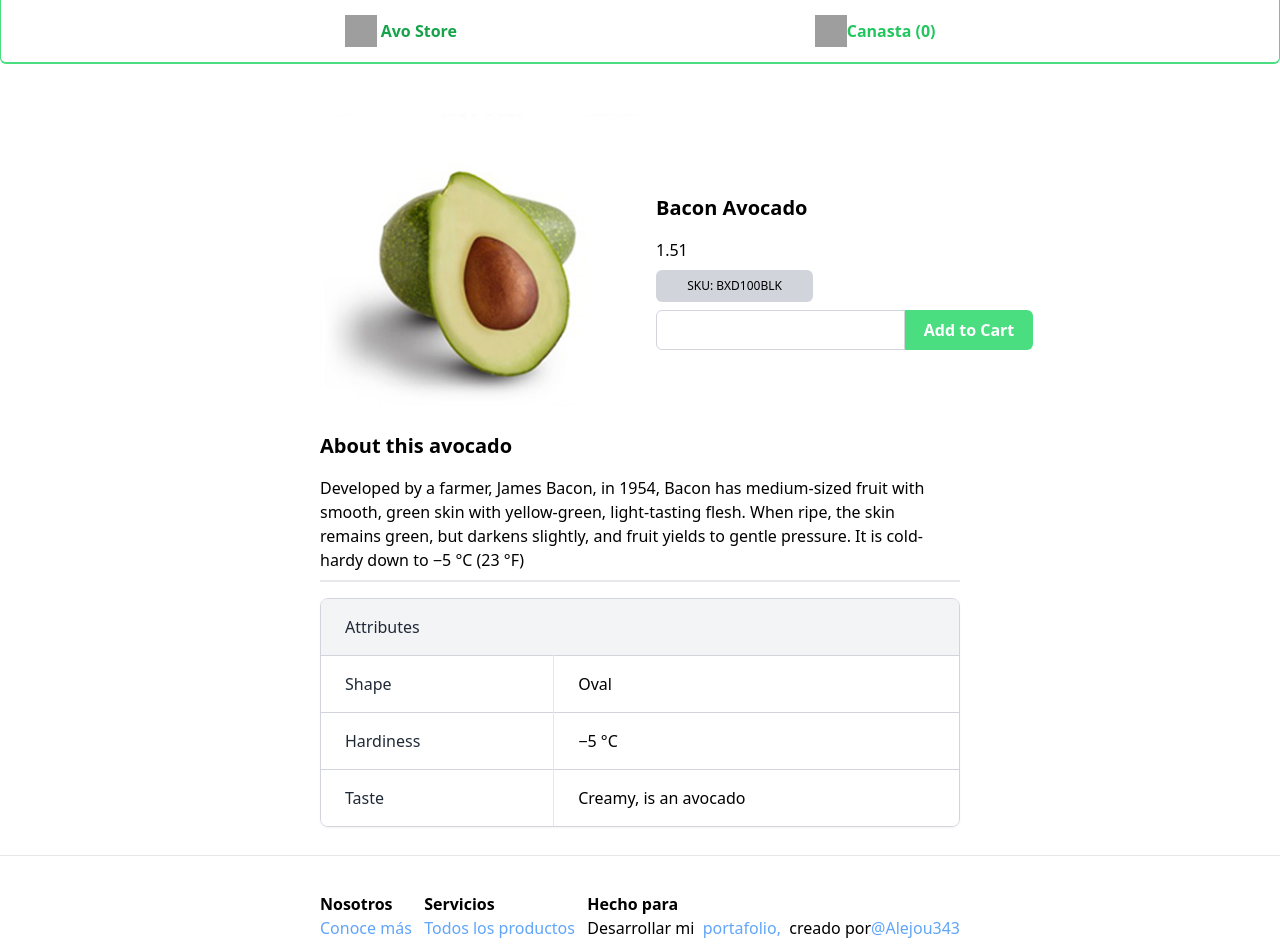
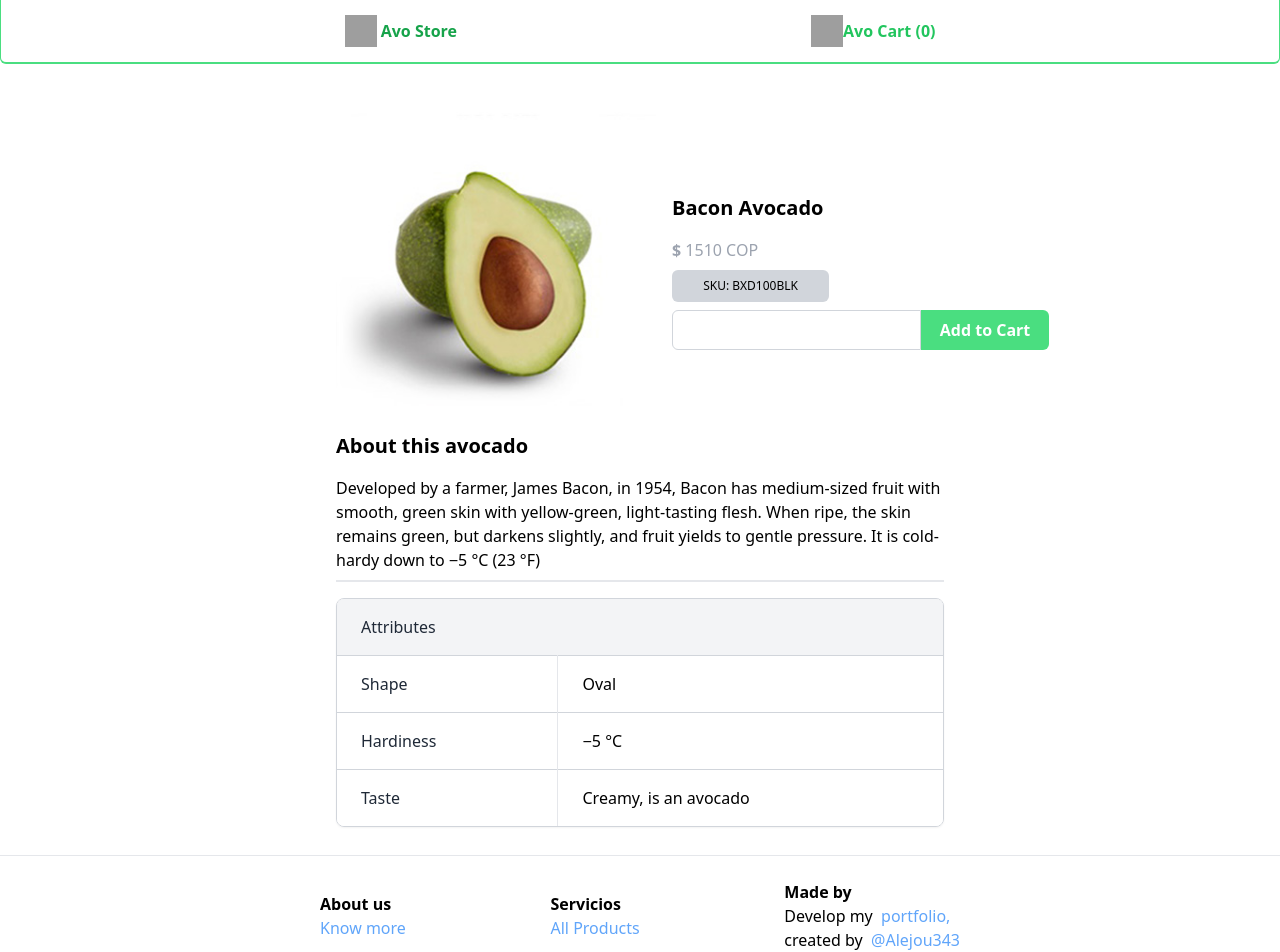
Before and after one commit to Alejou343/nextjs-typescript, a Next.js app: page /product/098323ks in a window 1280 px wide. Shown: the top 952 px of the page. Built offline with nearby package versions, Linux system fonts and the light colour scheme; grey boxes are pictures that could not be loaded.

Commit message:
Updates to UI and ready to deploy

```diff
--- a/components/AboutContent.tsx
+++ b/components/AboutContent.tsx
@@ -6,7 +6,7 @@ const AboutContent = () => {
   return (
     <div className="About-content flex flex-col justify-center">
         <h1 className="mx-auto font-bold my-8 text-3xl">13 Surprising Facts About Avocados</h1>
-        <img src="./images/avocados.jpg" alt="Avocados" className="w-2/4 mx-auto" />
+        <img src="./images/avocados.jpg" alt="Avocados" className="w-2/4 mx-auto rounded-md" />
         <p className="text-center mb-8 mt-2">Originally from <a href="/" className="text-blue-400">Taste of home</a></p>
         <div className="Products grid grid-cols-2 gap-6 w-2/4 mx-auto mb-4">
             {facts.map(fact => <FactCard key={fact.id} title={fact.title} description={fact.description} id={fact.id} />)}
--- a/components/AvoCard.tsx
+++ b/components/AvoCard.tsx
@@ -17,7 +17,7 @@ const AvoCard: React.FC<DataFromAPI> = ({name, image, price, id}) => {
                 </div>
                 <div className="avo-info border-t-8 border-green-200 bg-green-50">
                     <h2 className="font-bold px-4 py-2">{name}</h2>
-                    <h4 className="pb-2 px-4 text-gray-400">{price}</h4>
+                    <h4 className="pb-2 px-4 text-gray-400"> <b>$</b> {1000 * price} COP</h4>
                 </div>
             </section>
         </Link>
--- a/components/AvoDetails.tsx
+++ b/components/AvoDetails.tsx
@@ -9,25 +9,31 @@ const AvoDetails: React.FC<MyComponentProps> = ({product}) => {
     const context = React.useContext(AppContext)
     const [number, setNumber] = React.useState<number>(1)
     const [charge, setCharge] = React.useState<boolean>(false)
+    const [alert, setAlert] = React.useState<boolean>(false)
     const { addToCart } = context
 
     const handleAddToCart = (product: TProduct, number: number) => {
         setCharge(true)
-        addToCart(product, number)
+
         setTimeout(() => {
+            addToCart(product, number)
             setCharge(false)
+            setAlert(true)
+            setTimeout(() => {
+                setAlert(false)
+            }, 700);
         }, 1500);
     }
 
     return (
-        <div className="Avo-info mt-12 mx-auto w-2/4">
+        <div className="Avo-info mt-12 mx-auto w-2/4 px-4">
             <div className="Avo-header flex items-center">
                 <img src={product.image} alt={product.name} className='w-80 h-80'/>
                 <div className="Avo-shopping p-4">
                     <h1 className="font-bold text-xl mb-4">{product.name}</h1>
-                    <h3>{product.price}</h3>
+                    <h3 className="text-gray-400"> <b>$</b> {1000 * product.price} COP </h3>
                     <h4 className="bg-gray-300 rounded-md w-5/12 text-center my-2 p-2 text-xs">SKU: {product.sku}</h4>
-                    <div className="input flex">
+                    <div className="Avo-form input flex">
                         <input type="number" className="border px-2 border-gray-300 rounded-l-md h-10" min="1"
                         onChange= {(e) => setNumber(Number(e.target.value))}
                         />
@@ -37,6 +43,7 @@ const AvoDetails: React.FC<MyComponentProps> = ({product}) => {
                             {charge ? <div className="loading-spinner border-4 border-green-300" /> : 'Add to Cart'}
                         </button>
                     </div>
+                        {alert ? <h1 className="text-sm text-green-500 font-semibold mt-2">Product added</h1>: null}
                 </div>
             </div>
             <div className="about-avo">
--- a/components/AvoProduct.tsx
+++ b/components/AvoProduct.tsx
@@ -23,7 +23,7 @@ const AvoProduct: React.FC<TypeProps> = ({ product }) => {
             <img src={product.image} alt={product.name} className="w-32 h-32" />
             <div className="Avo-info w-8/12">
                 <h1 className="text-green-400 font-bold"> {product.name} </h1>
-                <h3 className="text-gray-400"> {quant} x {product.price} </h3>
+                <h3 className="text-gray-400"> {quant} x <b>$</b> {1000 *product.price} COP</h3>
                 <p> <b>Taste:</b> {product.attributes.taste} </p>
             </div>
             <button className="w-8 h-8 border rounded-full border-red-600 text-red-600"
--- a/components/Cart.tsx
+++ b/components/Cart.tsx
@@ -12,7 +12,7 @@ const Cart = () => {
     }
 
     return (
-        <section className="Cart mt-8">
+        <section className="Cart mt-8 px-4">
             { cart.length === 0 ? <div className="Cart-info border border-yellow-200 bg-yellow-100 rounded-md w-2/4 mx-auto p-2">
                 <h1 className="text-yellow-700 font-bold">Your cart is empty</h1>
                 <h2 className="text-yellow-400">You will need to add some items to the cart before you can checkout.</h2>
@@ -20,7 +20,7 @@ const Cart = () => {
 
             cart.map((product: TProduct) => <AvoProduct key={ randomKey() } product = { product } />)}
 
-            <div className="separator h-0 border w-2/4 mx-auto my-4"></div>
+            <div className="Cart-separator h-0 border w-2/4 mx-auto my-4"></div>
             <div className="Cart-resume border rounded-md w-2/4 mx-auto flex justify-between h-20 p-6 items-center">
                 <h1><b>Sub total:</b> {cart.length}</h1>
                 <button className="bg-black text-white font-bold rounded-lg w-28 h-10">Checkout</button>
--- a/components/Footer.tsx
+++ b/components/Footer.tsx
@@ -6,19 +6,19 @@ const Footer = () => {
         <div className="Footer relative border-t mt-7 h-80">
             <ul className="Footer-ul flex justify-between w-2/4 mx-auto my-5 h-20 items-center">
                 <li className="w-50">
-                    <p className="font-bold">Nosotros</p>
-                    <Link href="/about" className="text-blue-400">Conoce más</Link>
+                    <p className="font-bold">About us</p>
+                    <Link href="/about" className="text-blue-400">Know more</Link>
                 </li>
                 <li className="w-50">
                     <p className="font-bold">Servicios</p>
-                    <Link href="/" className="text-blue-400">Todos los productos</Link>
+                    <Link href="/" className="text-blue-400">All Products</Link>
                 </li>
                 <li className="w-50">
-                    <p className="font-bold">Hecho para</p>
-                    <span>Desarrollar mi &nbsp;
-                        <Link href="/" className="text-blue-400">portafolio, &nbsp;</Link>
-                            creado por
-                        <Link href="/" className="text-blue-400">@Alejou343</Link>
+                    <p className="font-bold">Made by</p>
+                    <span>Develop my &nbsp;
+                        <a href="http://alejou343.github.io/bootstrap/" className="text-blue-400" target='blank'>portfolio, <br/> </a>
+                            created by &nbsp;
+                        <a href="http://www.instagram.com/alejou343/" className="text-blue-400" target='blank'>@Alejou343</a>
                     </span>
                 </li>
             </ul>
--- a/components/GameContent.tsx
+++ b/components/GameContent.tsx
@@ -3,7 +3,7 @@ import Link from 'next/link'
 
 const GameContent = () => {
 
-    const [ answer, setAnswer ] = React.useState<string>('')
+    const [ answer, setAnswer ] = React.useState<string>('YES')
     const [ charge, setCharge ] = React.useState<boolean>(false)
 
     const randomAnswer = () => {
--- a/components/Header.tsx
+++ b/components/Header.tsx
@@ -9,7 +9,7 @@ const Header = () => {
                 <img src="https://img.icons8.com/?size=1x&id=LsjNaFVtOmOu&format=png" alt="Avo" />
                 &nbsp; <p className="text-yellow-800">Store</p>
             </h1>
-            <Link href="/yes-or-no" className="text-yellow-300 font-semibold mb-8"> Debería comer un aguacate hoy? </Link>
+            <Link href="/yes-or-no" className="text-yellow-300 font-semibold mb-8"> Should I eat an avocado today?</Link>
         </div>
     )
 }
--- a/components/Navbar.tsx
+++ b/components/Navbar.tsx
@@ -21,7 +21,7 @@ const Navbar = () => {
                 <Link href="/cart">
                     <li className={`px-6 h-16 flex items-center ${route.pathname == '/cart' ? 'bg-gray-200 border-green-400 border-b' : null}`}>
                         <img src="https://img.icons8.com/?size=1x&id=13014&format=png" alt="cart" className="w-8 h-8"/>
-                        <p className="font-bold text-green-500">Canasta ({cart.length})</p>
+                        <p className="font-bold text-green-500">Avo Cart ({cart.length})</p>
                     </li>
                 </Link>
             </ul>
--- a/globals.css
+++ b/globals.css
@@ -41,4 +41,20 @@
         left: 50%;
         transform: translate(-50%, -50%);
     }
+
+    .Avo-info {
+        width: auto;
+    }
 }
+
+@media (max-width: 700px) {
+    .Avo-header {
+        flex-direction: column;
+    }
+
+    .Avo-product, .Cart-resume, .Cart-separator, .Cart-info {
+        width: auto;
+    }
+
+
+}
```
